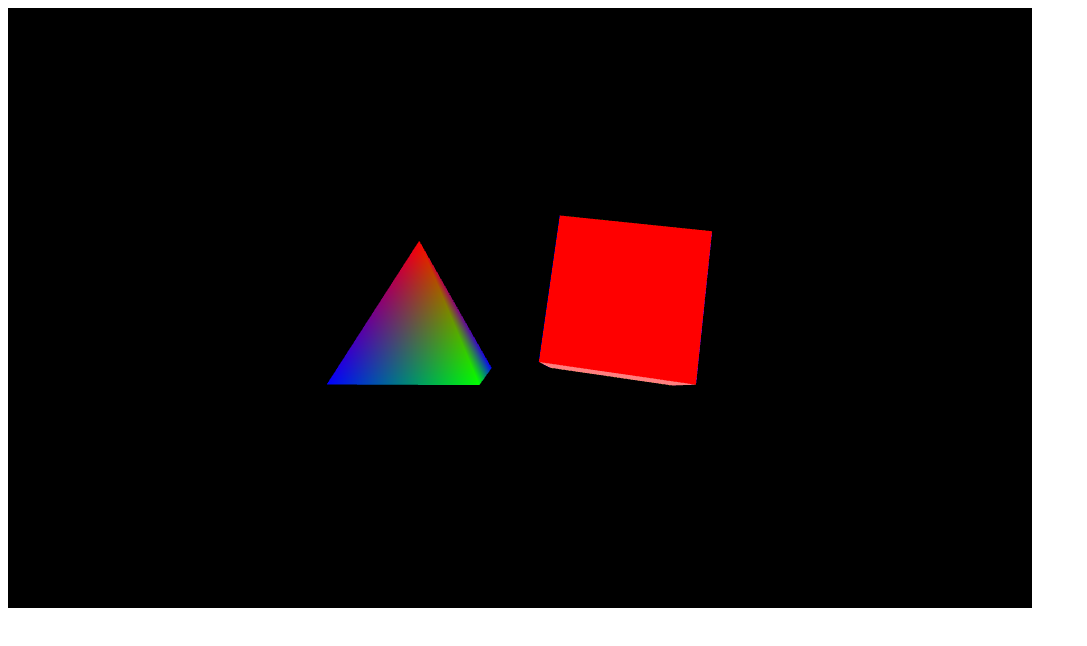
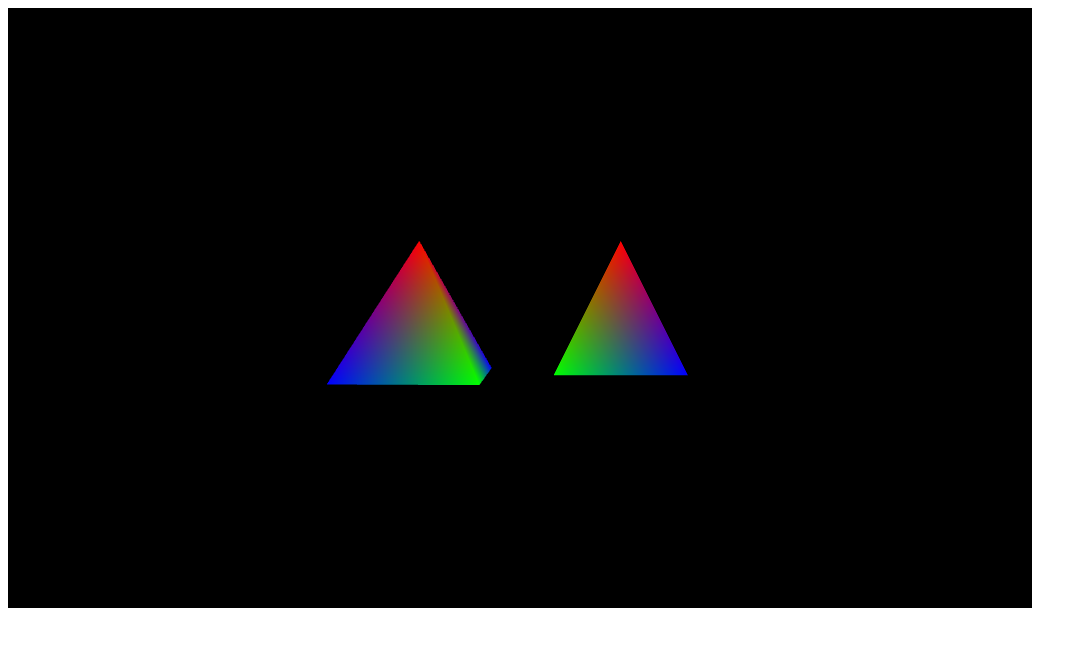
Before and after one commit to baileyforrest/stararena2, a plain HTML site: page index.html in a window 1280 px wide. Shown: the whole page, without its empty margins (0-1087 px from the left). Drawn offline with Linux system fonts and the light colour scheme.

Commit message:
Created renderable and ship classes

```diff
--- /dev/null
+++ b/classes/renderable.js
@@ -0,0 +1,172 @@
+/**
+ * renderable.js
+ *
+ * Renderable object
+ */
+
+/* global mvPushMatrix, mvPopMatrix, getShader */
+
+var Renderable;
+
+(function () {
+  "use strict";
+
+  var vertices = [
+    0.0,  1.0,  0.0,
+    -1.0, -1.0,  0.0,
+    1.0, -1.0,  0.0,
+  ];
+
+  var colors = [
+    1.0, 0.0, 0.0, 1.0,
+    0.0, 1.0, 0.0, 1.0,
+    0.0, 0.0, 1.0, 1.0,
+  ];
+
+  var indices = [
+    0, 1, 2
+  ];
+
+  /**
+   * @constructor Class for any renderable object
+   */
+  Renderable = function (params) {
+    this.position = vec3.fromValues(0.0, 0.0, 0.0);
+    this.rotation = 0.0;
+    this.scale = vec3.fromValues(1.0, 1.0, 1.0);
+
+    if (!params) {
+      return;
+    }
+
+    if (params.position) {
+      this.position = params.position;
+    }
+
+    if (params.rotation) {
+      this.rotation = params.rotation;
+    }
+
+    if (params.scale) {
+      this.scale = params.scale;
+    }
+  };
+
+  Renderable.prototype.initView = function () {
+    this.initBuffers();
+    this.initShaders();
+  };
+
+  Renderable.prototype.initBuffers = function () {
+    this.initBuffersParams(vertices, colors, indices);
+  };
+
+  Renderable.prototype.initBuffersParams =
+    function (vertices, colors, indicies) {
+
+    // Vertex Position Buffer
+    this.vertexPositionBuffer = gl.createBuffer();
+    gl.bindBuffer(gl.ARRAY_BUFFER, this.vertexPositionBuffer);
+
+    gl.bufferData(
+      gl.ARRAY_BUFFER, new Float32Array(vertices), gl.STATIC_DRAW
+    );
+
+    this.vertexPositionBuffer.itemSize = 3;
+    this.vertexPositionBuffer.numItems = vertices.length / 3;
+
+
+    // Vertex Color Buffer
+    this.vertexColorBuffer = gl.createBuffer();
+    gl.bindBuffer(gl.ARRAY_BUFFER, this.vertexColorBuffer);
+
+    gl.bufferData(gl.ARRAY_BUFFER, new Float32Array(colors), gl.STATIC_DRAW);
+    this.vertexColorBuffer.itemSize = 4;
+    this.vertexColorBuffer.numItems = colors.length / 4;
+
+
+    // Vertex Index Buffer
+    this.vertexIndexBuffer = gl.createBuffer();
+    gl.bindBuffer(gl.ELEMENT_ARRAY_BUFFER, this.vertexIndexBuffer);
+    gl.bufferData(
+      gl.ELEMENT_ARRAY_BUFFER, new Uint16Array(indices), gl.STATIC_DRAW
+    );
+    this.vertexIndexBuffer.itemSize = 1;
+    this.vertexIndexBuffer.numItems = indices.length / 1;
+  };
+
+  Renderable.prototype.initShaders = function () {
+    // TODO: I don't like this, we should load these from external files
+    var vertexShader = getShader(gl, "shader-vs")
+      , fragmentShader = getShader(gl, "shader-fs");
+
+    this.shaderProgram = gl.createProgram();
+    gl.attachShader(this.shaderProgram, vertexShader);
+    gl.attachShader(this.shaderProgram, fragmentShader);
+    gl.linkProgram(this.shaderProgram);
+
+    if (!gl.getProgramParameter(this.shaderProgram, gl.LINK_STATUS)) {
+      alert("Could not initialise shaders");
+    }
+
+    this.shaderProgram.vertexPositionAttribute =
+      gl.getAttribLocation(this.shaderProgram, "aVertexPosition");
+
+    this.shaderProgram.vertexColorAttribute =
+      gl.getAttribLocation(this.shaderProgram, "aVertexColor");
+
+    this.shaderProgram.pMatrixUniform =
+      gl.getUniformLocation(this.shaderProgram, "uPMatrix");
+
+    this.shaderProgram.mvMatrixUniform =
+      gl.getUniformLocation(this.shaderProgram, "uMVMatrix");
+  };
+
+  /**
+   * Selects this class's shaderProgram and binds any variables which are not
+   * position or color
+   */
+  Renderable.prototype.useShaders = function () {
+    gl.useProgram(this.shaderProgram);
+    gl.enableVertexAttribArray(this.shaderProgram.vertexPositionAttribute);
+    gl.enableVertexAttribArray(this.shaderProgram.vertexColorAttribute);
+  };
+
+  Renderable.prototype.setMatrixUniforms = function () {
+    gl.uniformMatrix4fv(this.shaderProgram.pMatrixUniform, false, pMatrix);
+    gl.uniformMatrix4fv(this.shaderProgram.mvMatrixUniform, false, mvMatrix);
+  };
+
+  Renderable.prototype.render = function () {
+    this.useShaders();
+
+    mvPushMatrix();
+
+    // Transform
+    mat4.scale(mvMatrix, mvMatrix, this.scale);
+    mat4.rotateZ(mvMatrix, mvMatrix, this.rotation);
+    mat4.translate(mvMatrix, mvMatrix, this.position);
+
+    // Render
+    gl.bindBuffer(gl.ARRAY_BUFFER, this.vertexPositionBuffer);
+    gl.vertexAttribPointer(
+      this.shaderProgram.vertexPositionAttribute,
+      this.vertexPositionBuffer.itemSize, gl.FLOAT, false, 0, 0
+    );
+
+    gl.bindBuffer(gl.ARRAY_BUFFER, this.vertexColorBuffer);
+    gl.vertexAttribPointer(
+      this.shaderProgram.vertexColorAttribute,
+      this.vertexColorBuffer.itemSize, gl.FLOAT, false, 0, 0
+    );
+
+    this.setMatrixUniforms();
+
+    gl.drawElements(
+      gl.TRIANGLES, this.vertexIndexBuffer.numItems, gl.UNSIGNED_SHORT, 0
+    );
+
+    mvPopMatrix();
+  };
+
+}());
--- a/classes/ship.js
+++ b/classes/ship.js
@@ -4,23 +4,31 @@
  * Main ship class
  */
 
+/* global Renderable */
+
 var Ship;
+
 (function () {
   "use strict";
 
-  var BASE_DEFENSE = 10.0;
+  var BASE_DEFENSE = 10.0
+    , BASE_RAD = 1.0
+    , BASE_ACCEL = 5.0;
 
-  Ship = function () {
-    this.position = mat2.create();
-    this.velocity = mat2.create();
-    this.radius = 0.0;
+  /**
+   * @constructor Base Ship class
+   */
+  Ship = function (params) {
+    Renderable.call(this, params);
+    this.velocity = vec3.fromValues(0.0, 0.0, 0.0);
+    this.radius = BASE_RAD;
     this.hull = BASE_DEFENSE;
     this.armor = BASE_DEFENSE;
     this.shield = BASE_DEFENSE;
+    this.accel = BASE_ACCEL;
   };
 
-  Ship.prototype.render = function () {
-  };
+  Ship.prototype = Object.create(Renderable.prototype);
 
   Ship.prototype.think = function () {
   };
@@ -28,5 +36,4 @@ var Ship;
   Ship.prototype.update = function () {
   };
 
-  return Ship;
 }());
--- a/globals.js
+++ b/globals.js
@@ -3,6 +3,7 @@
  *
  * Global variables
  */
+/* global gl:true, mvMatrix:true, pMatrix:true */
 
 /** The gl context */
 var gl;
--- a/index.html
+++ b/index.html
@@ -13,6 +13,7 @@
 <script type="text/javascript" src="util.js"></script>
 
 <!-- Classes -->
+<script type="text/javascript" src="classes/renderable.js"></script>
 <script type="text/javascript" src="classes/ship.js"></script>
 
 <script type="text/javascript" src="main.js"></script>
--- a/main.js
+++ b/main.js
@@ -1,3 +1,15 @@
+/**
+ * main.js
+ *
+ * Starting point and top level functions
+ */
+/* global gl:true */
+
+var webGLStart;
+
+(function () {
+  "use strict";
+
   var ship = new Ship();
 
   function initGL(canvas) {
@@ -15,8 +27,9 @@ function initGL(canvas) {
   var shaderProgram;
 
   function initShaders() {
-  var fragmentShader = getShader(gl, "shader-fs");
-  var vertexShader = getShader(gl, "shader-vs");
+    var fragmentShader = getShader(gl, "shader-fs")
+      , vertexShader = getShader(gl, "shader-vs")
+    ;
 
     shaderProgram = gl.createProgram();
     gl.attachShader(shaderProgram, vertexShader);
@@ -29,14 +42,21 @@ function initShaders() {
 
     gl.useProgram(shaderProgram);
 
-  shaderProgram.vertexPositionAttribute = gl.getAttribLocation(shaderProgram, "aVertexPosition");
+    shaderProgram.vertexPositionAttribute =
+      gl.getAttribLocation(shaderProgram, "aVertexPosition");
+
     gl.enableVertexAttribArray(shaderProgram.vertexPositionAttribute);
 
-  shaderProgram.vertexColorAttribute = gl.getAttribLocation(shaderProgram, "aVertexColor");
+    shaderProgram.vertexColorAttribute =
+      gl.getAttribLocation(shaderProgram, "aVertexColor");
+
     gl.enableVertexAttribArray(shaderProgram.vertexColorAttribute);
 
-  shaderProgram.pMatrixUniform = gl.getUniformLocation(shaderProgram, "uPMatrix");
-  shaderProgram.mvMatrixUniform = gl.getUniformLocation(shaderProgram, "uMVMatrix");
+    shaderProgram.pMatrixUniform =
+      gl.getUniformLocation(shaderProgram, "uPMatrix");
+
+    shaderProgram.mvMatrixUniform =
+      gl.getUniformLocation(shaderProgram, "uMVMatrix");
   }
 
 
@@ -44,7 +64,6 @@ function setMatrixUniforms() {
     gl.uniformMatrix4fv(shaderProgram.pMatrixUniform, false, pMatrix);
     gl.uniformMatrix4fv(shaderProgram.mvMatrixUniform, false, mvMatrix);
   }
-
 
   var pyramidVertexPositionBuffer;
   var pyramidVertexColorBuffer;
@@ -76,12 +95,16 @@ function initBuffers() {
       -1.0, -1.0, -1.0,
       -1.0, -1.0,  1.0
     ];
-  gl.bufferData(gl.ARRAY_BUFFER, new Float32Array(vertices), gl.STATIC_DRAW);
+    gl.bufferData(
+      gl.ARRAY_BUFFER, new Float32Array(vertices), gl.STATIC_DRAW
+    );
+
     pyramidVertexPositionBuffer.itemSize = 3;
     pyramidVertexPositionBuffer.numItems = 12;
 
     pyramidVertexColorBuffer = gl.createBuffer();
     gl.bindBuffer(gl.ARRAY_BUFFER, pyramidVertexColorBuffer);
+
     var colors = [
       // Front face
       1.0, 0.0, 0.0, 1.0,
@@ -147,7 +170,10 @@ function initBuffers() {
       -1.0,  1.0,  1.0,
       -1.0,  1.0, -1.0
     ];
-  gl.bufferData(gl.ARRAY_BUFFER, new Float32Array(vertices), gl.STATIC_DRAW);
+    gl.bufferData(
+      gl.ARRAY_BUFFER, new Float32Array(vertices), gl.STATIC_DRAW
+    );
+
     cubeVertexPositionBuffer.itemSize = 3;
     cubeVertexPositionBuffer.numItems = 24;
 
@@ -161,19 +187,26 @@ function initBuffers() {
       [1.0, 0.0, 1.0, 1.0], // Right face
       [0.0, 0.0, 1.0, 1.0]  // Left face
     ];
+
     var unpackedColors = [];
+
     for (var i in colors) {
       var color = colors[i];
       for (var j=0; j < 4; j++) {
         unpackedColors = unpackedColors.concat(color);
       }
     }
-  gl.bufferData(gl.ARRAY_BUFFER, new Float32Array(unpackedColors), gl.STATIC_DRAW);
+
+    gl.bufferData(
+      gl.ARRAY_BUFFER, new Float32Array(unpackedColors), gl.STATIC_DRAW
+    );
+
     cubeVertexColorBuffer.itemSize = 4;
     cubeVertexColorBuffer.numItems = 24;
 
     cubeVertexIndexBuffer = gl.createBuffer();
     gl.bindBuffer(gl.ELEMENT_ARRAY_BUFFER, cubeVertexIndexBuffer);
+
     var cubeVertexIndices = [
       0, 1, 2,      0, 2, 3,    // Front face
       4, 5, 6,      4, 6, 7,    // Back face
@@ -182,7 +215,12 @@ function initBuffers() {
       16, 17, 18,   16, 18, 19, // Right face
       20, 21, 22,   20, 22, 23  // Left face
     ];
-  gl.bufferData(gl.ELEMENT_ARRAY_BUFFER, new Uint16Array(cubeVertexIndices), gl.STATIC_DRAW);
+
+    gl.bufferData(
+      gl.ELEMENT_ARRAY_BUFFER, new Uint16Array(cubeVertexIndices),
+      gl.STATIC_DRAW
+    );
+
     cubeVertexIndexBuffer.itemSize = 1;
     cubeVertexIndexBuffer.numItems = 36;
   }
@@ -192,6 +230,8 @@ var rPyramid = 0;
   var rCube = 0;
 
   function drawScene() {
+    gl.useProgram(shaderProgram);
+
     gl.viewport(0, 0, gl.viewportWidth, gl.viewportHeight);
     gl.clear(gl.COLOR_BUFFER_BIT | gl.DEPTH_BUFFER_BIT);
 
@@ -205,10 +245,16 @@ function drawScene() {
     mat4.rotate(mvMatrix, mvMatrix, degToRad(rPyramid), [0, 1, 0]);
 
     gl.bindBuffer(gl.ARRAY_BUFFER, pyramidVertexPositionBuffer);
-  gl.vertexAttribPointer(shaderProgram.vertexPositionAttribute, pyramidVertexPositionBuffer.itemSize, gl.FLOAT, false, 0, 0);
+    gl.vertexAttribPointer(
+      shaderProgram.vertexPositionAttribute,
+      pyramidVertexPositionBuffer.itemSize, gl.FLOAT, false, 0, 0
+    );
 
     gl.bindBuffer(gl.ARRAY_BUFFER, pyramidVertexColorBuffer);
-  gl.vertexAttribPointer(shaderProgram.vertexColorAttribute, pyramidVertexColorBuffer.itemSize, gl.FLOAT, false, 0, 0);
+    gl.vertexAttribPointer(
+      shaderProgram.vertexColorAttribute, pyramidVertexColorBuffer.itemSize,
+      gl.FLOAT, false, 0, 0
+    );
 
     setMatrixUniforms();
     gl.drawArrays(gl.TRIANGLES, 0, pyramidVertexPositionBuffer.numItems);
@@ -218,21 +264,7 @@ function drawScene() {
 
     mat4.translate(mvMatrix, mvMatrix, [3.0, 0.0, 0.0]);
 
-  mvPushMatrix();
-  mat4.rotate(mvMatrix, mvMatrix, degToRad(rCube), [1, 1, 1]);
-
-  gl.bindBuffer(gl.ARRAY_BUFFER, cubeVertexPositionBuffer);
-  gl.vertexAttribPointer(shaderProgram.vertexPositionAttribute, cubeVertexPositionBuffer.itemSize, gl.FLOAT, false, 0, 0);
-
-  gl.bindBuffer(gl.ARRAY_BUFFER, cubeVertexColorBuffer);
-  gl.vertexAttribPointer(shaderProgram.vertexColorAttribute, cubeVertexColorBuffer.itemSize, gl.FLOAT, false, 0, 0);
-
-  gl.bindBuffer(gl.ELEMENT_ARRAY_BUFFER, cubeVertexIndexBuffer);
-  setMatrixUniforms();
-  gl.drawElements(gl.TRIANGLES, cubeVertexIndexBuffer.numItems, gl.UNSIGNED_SHORT, 0);
-
-  mvPopMatrix();
-
+    ship.render();
   }
 
 
@@ -257,14 +289,19 @@ function tick() {
   }
 
 
-function webGLStart() {
+  webGLStart = function () {
     var canvas = document.getElementById("canvas");
     initGL(canvas);
-  initShaders()
+    initShaders();
     initBuffers();
+
+    // TODO: testing
+    ship.initView();
 
     gl.clearColor(0.0, 0.0, 0.0, 1.0);
     gl.enable(gl.DEPTH_TEST);
 
     tick();
-}
+  };
+
+}());
```
Also changed, not shown: 1 other file. Lines whose indentation alone changed are shown as unchanged.
